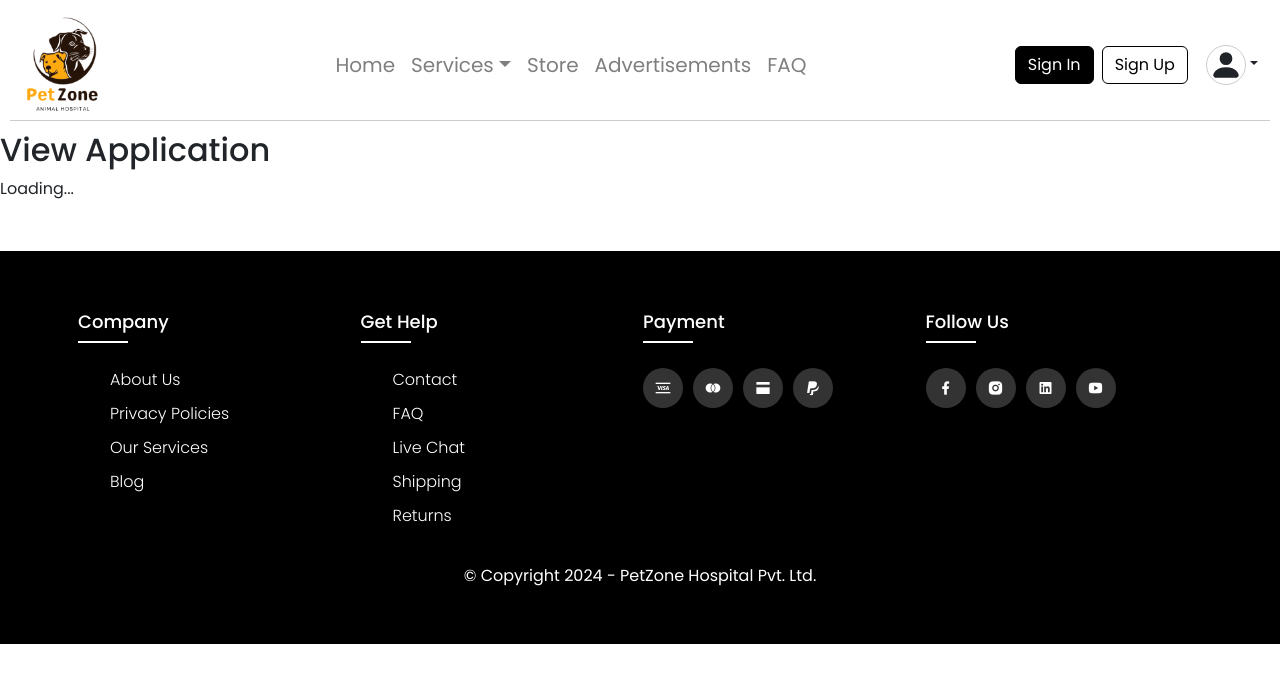
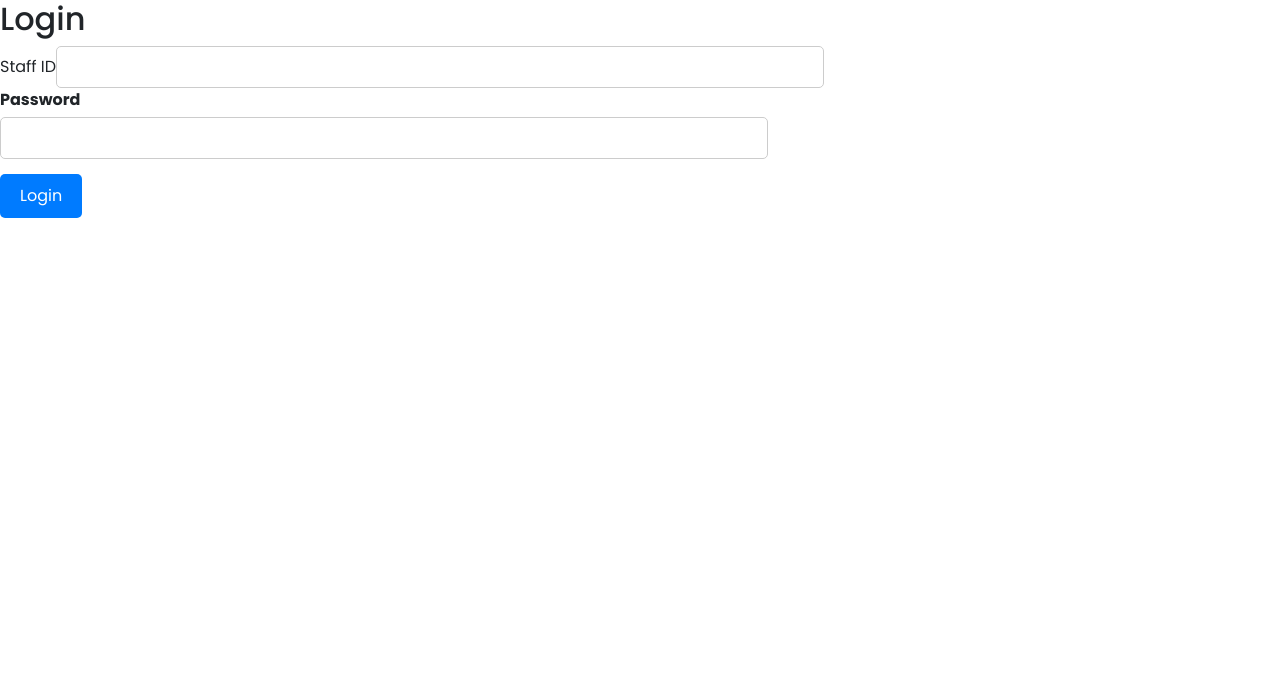
Before and after one commit to anupamamaheepala/Online-Pet-Management-System, a React (Create React App) app in the folder frontend/: page /StaffLogin in a window 1280 px wide. Shown: the top 682 px of the page. Built offline with nearby package versions, Linux system fonts and the light colour scheme.

Commit message:
rash 4/19 1

```diff
--- a/frontend/src/App.js
+++ b/frontend/src/App.js
@@ -77,6 +77,7 @@ import { CartProvider } from './Context/CartContext';
 import Cardpayadmin from './pages/Cardpayadmin';
 import AddToCartPage from './pages/Cart';
 import EditProduct from './pages/EditProduct';
+import StaffLogin from './pages/StaffLogin';
 
 function App() {
   return (
@@ -160,6 +161,7 @@ function App() {
           <Route path="/Cardpayadmin"  element={<Cardpayadmin/>} />
           <Route path="/Cart"  element={<AddToCartPage/>} />
           <Route path="/editproduct/:productId" element={<EditProduct />} />
+          <Route path="/StaffLogin" element={<StaffLogin />} />
 
           </Routes>
         </CartProvider>
--- /dev/null
+++ b/frontend/src/pages/StaffLogin.js
@@ -0,0 +1,69 @@
+import React, { useState } from 'react';
+import axios from 'axios';
+
+const StaffLogin = () => {
+  const [formData, setFormData] = useState({
+    staffId: '',
+    nic: ''
+  });
+
+  const { staffId, nic } = formData;
+
+  const onChange = e => {
+    setFormData({ ...formData, [e.target.name]: e.target.value });
+  };
+
+  const handleSubmit = async e => {
+    e.preventDefault();
+
+    try {
+      const response = await axios.post('http://localhost:9000/staff/authenticate', formData);
+
+      if (response.status === 200) {
+        const data = response.data;
+        console.log('Authentication successful:', data);
+        window.location.href = '/StaffProfile'; // Redirect to StaffProfile page
+      } else {
+        console.error('Authentication failed');
+        // Display error message or handle failure
+      }
+    } catch (error) {
+      console.error('Error during authentication:', error);
+      // Handle network errors or other issues
+    }
+  };
+
+
+  return (
+    <div className="staffLoginContainer">
+      <h2>Login</h2>
+      <form onSubmit={handleSubmit} className='staffLoginForm'>
+        <div className="staffLoginForm-group">
+          <label htmlFor="staffId">Staff ID</label>
+          <input
+            type="text"
+            id="staffId"
+            name="staffId"
+            value={staffId}
+            onChange={onChange}
+            required
+          />
+        </div>
+        <div className="form-group">
+          <label htmlFor="nic">Password</label>
+          <input
+            type="password"
+            id="nic"
+            name="nic"
+            value={nic}
+            onChange={onChange}
+            required
+          />
+        </div>
+        <button type="submit">Login</button>
+      </form>
+    </div>
+  );
+};
+
+export default StaffLogin;
```
Also changed, not shown: 2 other files (tests, documents, lock files or other folders).
